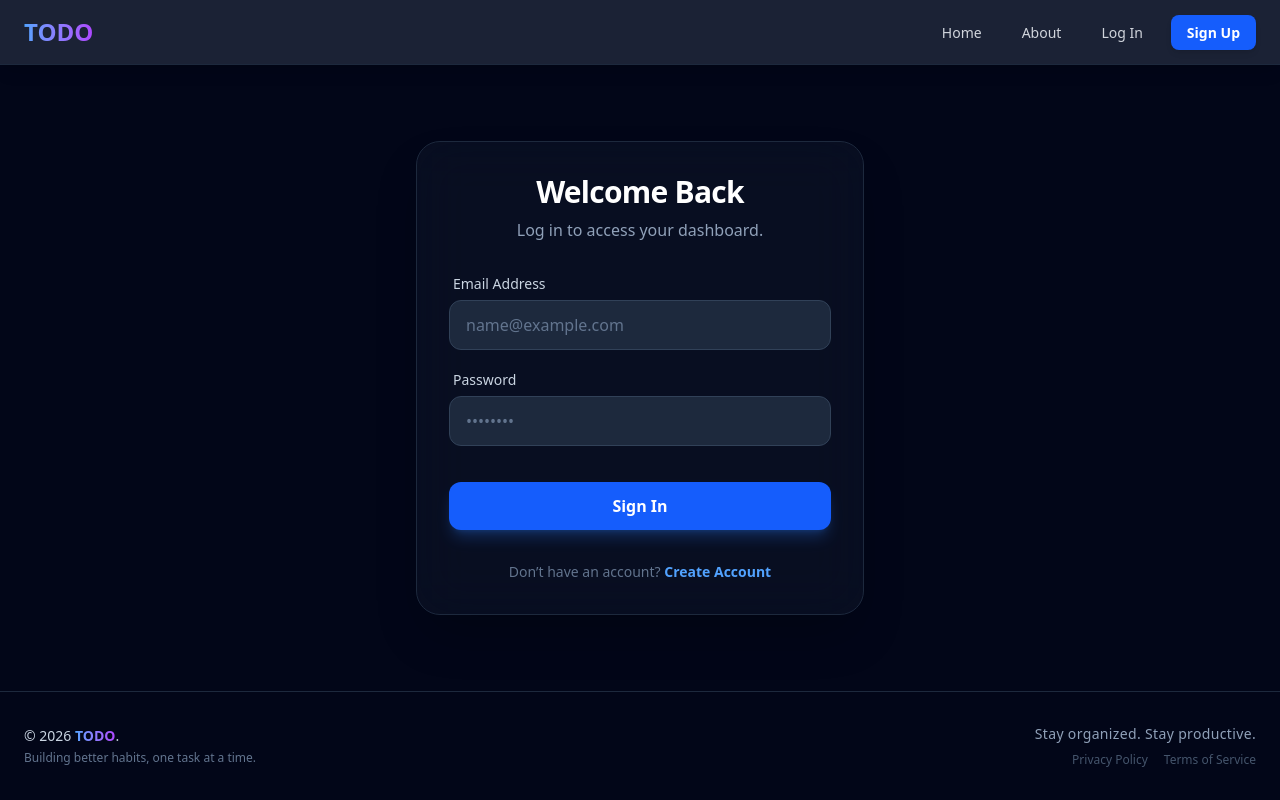
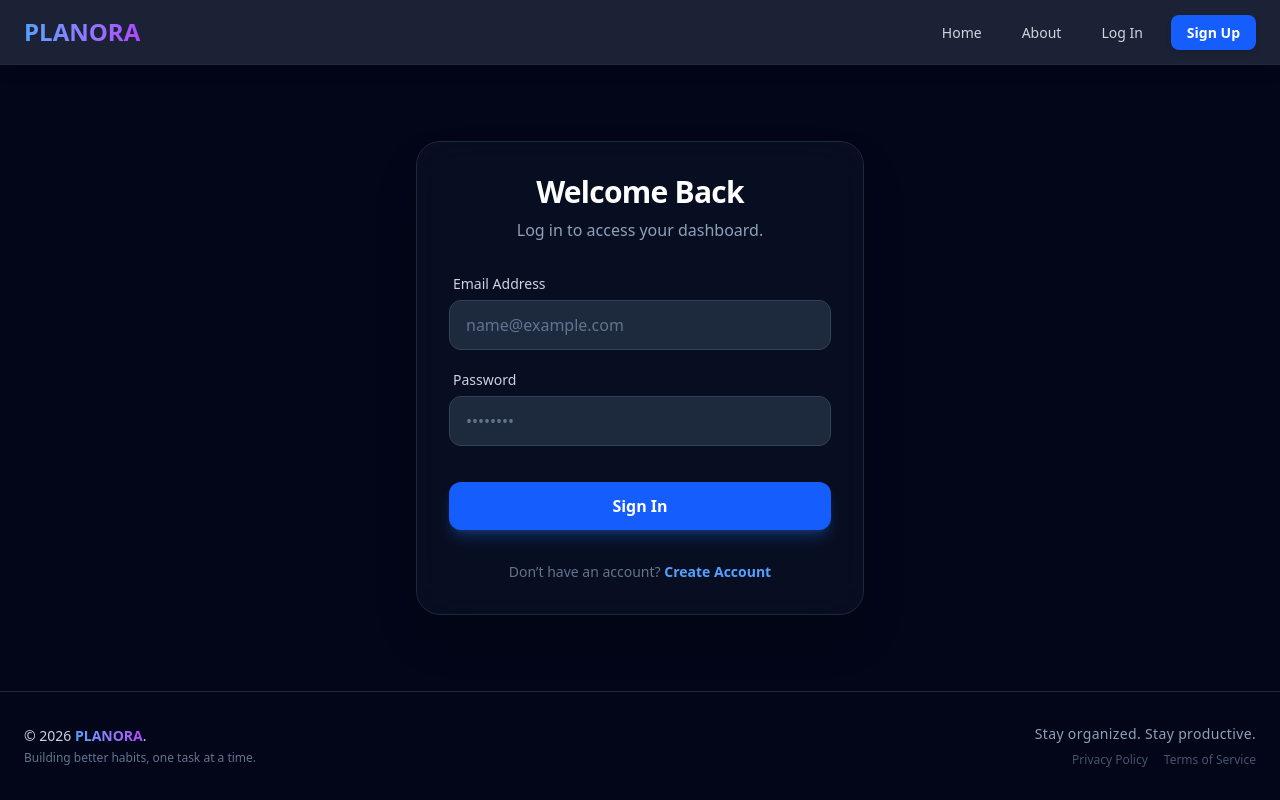
Before and after one commit to milan-2604/mern-todo-app, a React (Vite) app in the folder frontend/: page /signin in a window 1280 px wide. Built offline with nearby package versions, Linux system fonts and the light colour scheme; no server answers.

Commit message:
app name changed

```diff
--- a/frontend/index.html
+++ b/frontend/index.html
@@ -4,7 +4,7 @@
     <meta charset="UTF-8" />
   <link rel="icon" href="/emoji-bird.ico" />
     <meta name="viewport" content="width=device-width, initial-scale=1.0" />
-    <title>mern-todo</title>
+    <title>mern-planora</title>
   </head>
   <body>
     <div id="root"></div>
--- a/frontend/src/components/footer/Footer.jsx
+++ b/frontend/src/components/footer/Footer.jsx
@@ -10,7 +10,7 @@ function Footer() {
         {/* Brand & Copyright Section */}
         <div className="text-center md:text-left">
           <p className="text-sm font-medium">
-            © 2026 <span className="font-bold bg-gradient-to-r from-blue-400 to-purple-500 bg-clip-text text-transparent">TODO</span>.
+            © 2026 <span className="font-bold bg-gradient-to-r from-blue-400 to-purple-500 bg-clip-text text-transparent">PLANORA</span>.
           </p>
           <p className="text-xs text-slate-500 mt-1">
             Building better habits, one task at a time.
--- a/frontend/src/components/navbar/Navbar.jsx
+++ b/frontend/src/components/navbar/Navbar.jsx
@@ -23,7 +23,7 @@ function Navbar() {
         {/* Logo Section */}
         <Link to="/" className="flex items-center gap-2 group">
           <div className="text-2xl font-extrabold bg-gradient-to-r from-blue-400 to-purple-500 bg-clip-text text-transparent hover:opacity-80 transition-opacity">
-            TODO
+           PLANORA
           </div>
         </Link>
 
```
Also changed, not shown: 1 other file (tests, documents, lock files or other folders).
